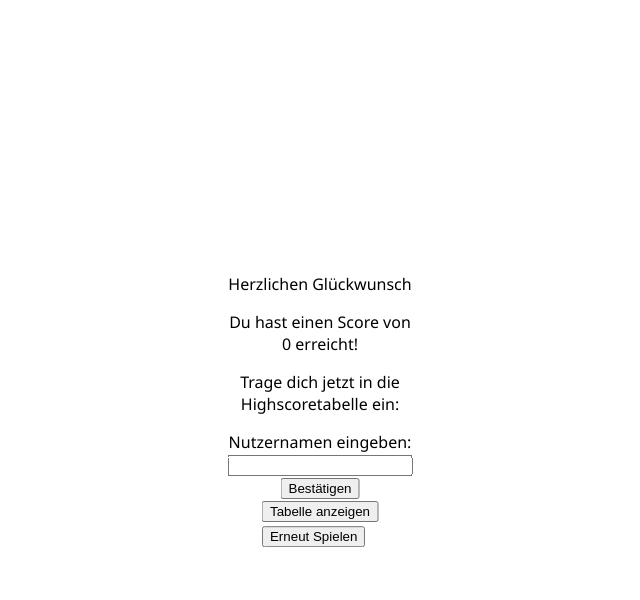
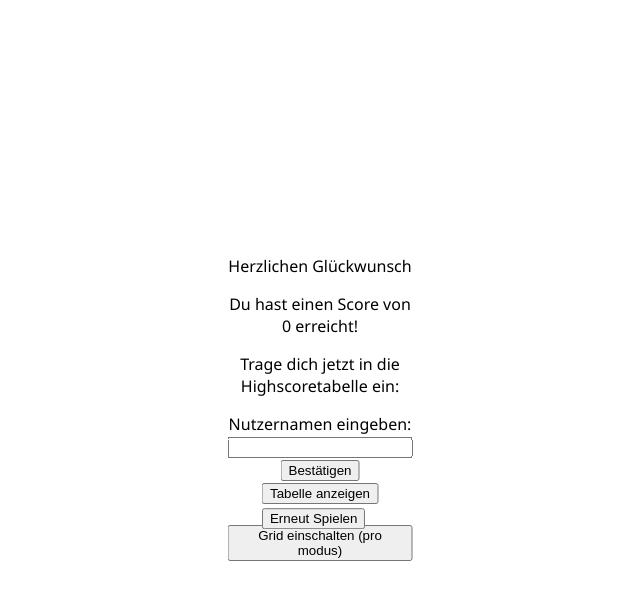
Before and after one commit to tomaaam/InformatikProjekt, a PHP site: page /snake.php in a window 1280 px wide. Shown: the top 600 px of the page, without its empty margins (320-960 px from the left). Run offline with PHP 8.4, Linux system fonts and the light colour scheme; a stand-in replaces the project's code that opens the database connection.

Commit message:
Update snake.php

```diff
--- a/snake/snake.php
+++ b/snake/snake.php
@@ -93,6 +93,7 @@
                 <input type="submit" name="auslesen" value="Tabelle anzeigen" />
             </form>
             <button id="start">Erneut Spielen</button>
+            <button onclick="toggleGrid()">Grid einschalten (pro modus)</button>
         </div>
         <div id="scoreanzeige">
             <div>Score: </div>
@@ -107,18 +108,52 @@
         var canvas = document.getElementById('gameCanvas');
         var ctx = canvas.getContext("2d");
 
-        //creates a white rectangle (overwrites everything else)
+        // Globale Variable, um den Gitterstatus zu speichern
+        let isGridVisible = false;
+
+        // Funktion zum Ein- und Ausschalten des Grids
+        function toggleGrid() {
+            isGridVisible = !isGridVisible;
+            clearCanvas(); // Clear Canvas, um das Grid zu aktualisieren
+        }
+
+        // Funktion zum Zeichnen des Canvas mit oder ohne Grid
         function clearCanvas() {
+            // Setze die Hintergrundfarbe auf Weiß
             ctx.fillStyle = "white";
-            ctx.strokeStyle = "black";
+            ctx.fillRect(0, 0, gameCanvas.width, gameCanvas.height);
 
-            ctx.fillRect(0, 0, gameCanvas.width, gameCanvas.height);
-            ctx.beginPath();
-            ctx.rect(0, 0, gameCanvas.width, gameCanvas.height);
+            // Zeichne das Gitter, wenn isGridVisible true ist
+            if (isGridVisible) {
+                ctx.strokeStyle = 'black';
+                ctx.lineWidth = 1;
+
+                const gridSize = 10;
+
+                // Zeichne vertikale Linien
+                for (let x = 0; x <= gameCanvas.width; x += gridSize) {
+                    ctx.beginPath();
+                    ctx.moveTo(x, 0);
+                    ctx.lineTo(x, gameCanvas.height);
+                    ctx.stroke();
+                }
+
+                // Zeichne horizontale Linien
+                for (let y = 0; y <= gameCanvas.height; y += gridSize) {
+                    ctx.beginPath();
+                    ctx.moveTo(0, y);
+                    ctx.lineTo(gameCanvas.width, y);
+                    ctx.stroke();
+                }
+            }
+
+            // Zeichne den äußeren Rahmen
             ctx.strokeStyle = 'black';
-            ctx.lineWidth = 10;
-            ctx.stroke();
+            ctx.lineWidth = 2;
+            ctx.strokeRect(0, 0, gameCanvas.width, gameCanvas.height);
         }
+
+
 
         //represent the snake
         let snake = [
@@ -138,7 +173,7 @@
             ctx.fillRect(snakePart.x, snakePart.y, 10, 10);
             ctx.strokeRect(snakePart.x, snakePart.y, 10, 10);
         }
-        function drawSnake(fillcolor = "lightgreen", strokecolor = "darkgreen") {
+        function drawSnake(fillcolor = "lightgreen", strokecolor = "lightgreen") {
             snake.forEach(function(snakePart) {
                 drawSnakePart(snakePart, fillcolor, strokecolor);
             });
@@ -158,25 +193,37 @@
             const goingDown = dy === 10;
             const goingRight = dx === 10;
             const goingLeft = dx === -10;
-            if (keyPressed === LEFT_KEY && !goingRight) {
+            // Definiere die Tastencodes für WASD
+            const W_KEY = 87;
+            const A_KEY = 65;
+            const S_KEY = 83;
+            const D_KEY = 68;
+
+            // Überprüfe die gedrückte Taste und aktualisiere die Geschwindigungsvektoren entsprechend
+            if ((keyPressed === A_KEY || keyPressed === LEFT_KEY) && !goingRight) {
                 dx = -10;
                 dy = 0;
             }
-            if (keyPressed === UP_KEY && !goingDown) {
+
+            if ((keyPressed === W_KEY || keyPressed === UP_KEY) && !goingDown) {
                 dx = 0;
                 dy = -10;
             }
-            if (keyPressed === RIGHT_KEY && !goingLeft) {
+
+            if ((keyPressed === D_KEY || keyPressed === RIGHT_KEY) && !goingLeft) {
                 dx = 10;
                 dy = 0;
             }
-            if (keyPressed === DOWN_KEY && !goingDown) {
+
+            if ((keyPressed === S_KEY || keyPressed === DOWN_KEY) && !goingUp) {
                 dx = 0;
                 dy = 10;
             }
+
         }
 
-        //variables which identify how much in which direction the snake should move on the next tick (get changed in changeDirection() )
+        //variables which identify how much in which direction the snake
+        //should move on the next tick (get changed in changeDirection())
         let dx = 10;
         let dy = 0;
 
```
